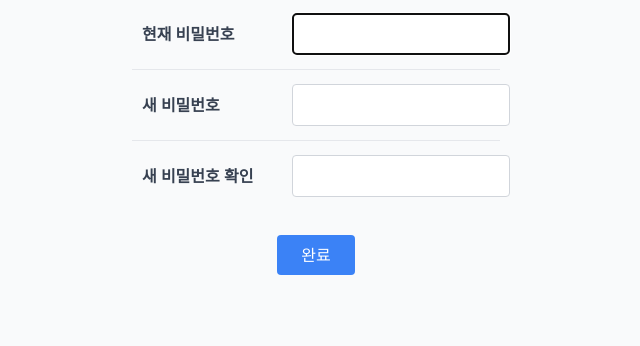
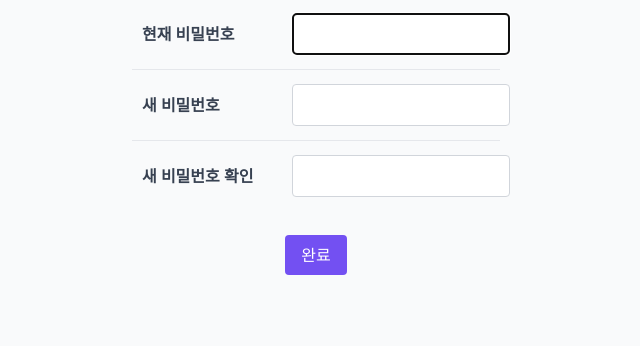
Before and after one commit to SKNETWORKS-FAMILY-AICAMP/SKN06-FINAL-2Team, a Django app: page /account/edit_pwd/ in a window 1280 px wide. Shown: the part 129-475 px from the top of the page, without its empty margins (324-964 px from the left). Run offline with Django 5.2, Linux system fonts and the light colour scheme; the visitor is signed in with stand-in values (Sample User, id 1); data that the repository does not hold is empty; some libraries are stand-ins or nearby versions.

Commit message:
design: account 버튼 색 통일

```diff
--- a/static/css/edit_information.css
+++ b/static/css/edit_information.css
@@ -51,7 +51,7 @@
 
 /* 버튼 스타일 */
 .btn-primary {
-    background-color: #3b82f6;
+    background-color: #7350F2;
     color: white;
     padding: 10px 20px;
     border-radius: 5px;
@@ -60,7 +60,7 @@
 }
 
 .btn-primary:hover {
-    background-color: #2563eb;
+    background-color: #5E3DEB;
 }
 
 .btn-danger {
--- a/static/css/edit_pwd.css
+++ b/static/css/edit_pwd.css
@@ -39,3 +39,16 @@ h1 {
     margin-bottom: 10px;
     text-align: center;
 }
+.btn-edit {
+    background-color: #7350F2;
+    color: white;
+    padding: 8px 16px;
+    border-radius: 4px;
+    text-decoration: none;
+    display: inline-block;
+    transition: background-color 0.3s ease-in-out;
+}
+
+.btn-edit:hover {
+    background-color: #5E3DEB;
+}
--- a/static/css/user_information.css
+++ b/static/css/user_information.css
@@ -67,7 +67,7 @@ h1 {
     margin-top: 20px;
 }
 .btn-edit {
-    background-color: #3b82f6;
+    background-color: #7350F2;
     color: white;
     padding: 8px 16px;
     border-radius: 4px;
@@ -75,5 +75,5 @@ h1 {
     display: inline-block;
 }
 .btn-edit:hover {
-    background-color: #2563eb;
+    background-color: #5E3DEB ;
 }
--- a/templates/account/edit_pwd.html
+++ b/templates/account/edit_pwd.html
@@ -46,7 +46,7 @@
         </table>
 
         <div class="text-center mt-6">
-            <button type="submit" class="bg-blue-500 text-white px-6 py-2 rounded">완료</button>
+            <button type="submit" class="btn-edit">완료</button>
         </div>
     </form>
 </main>
```
